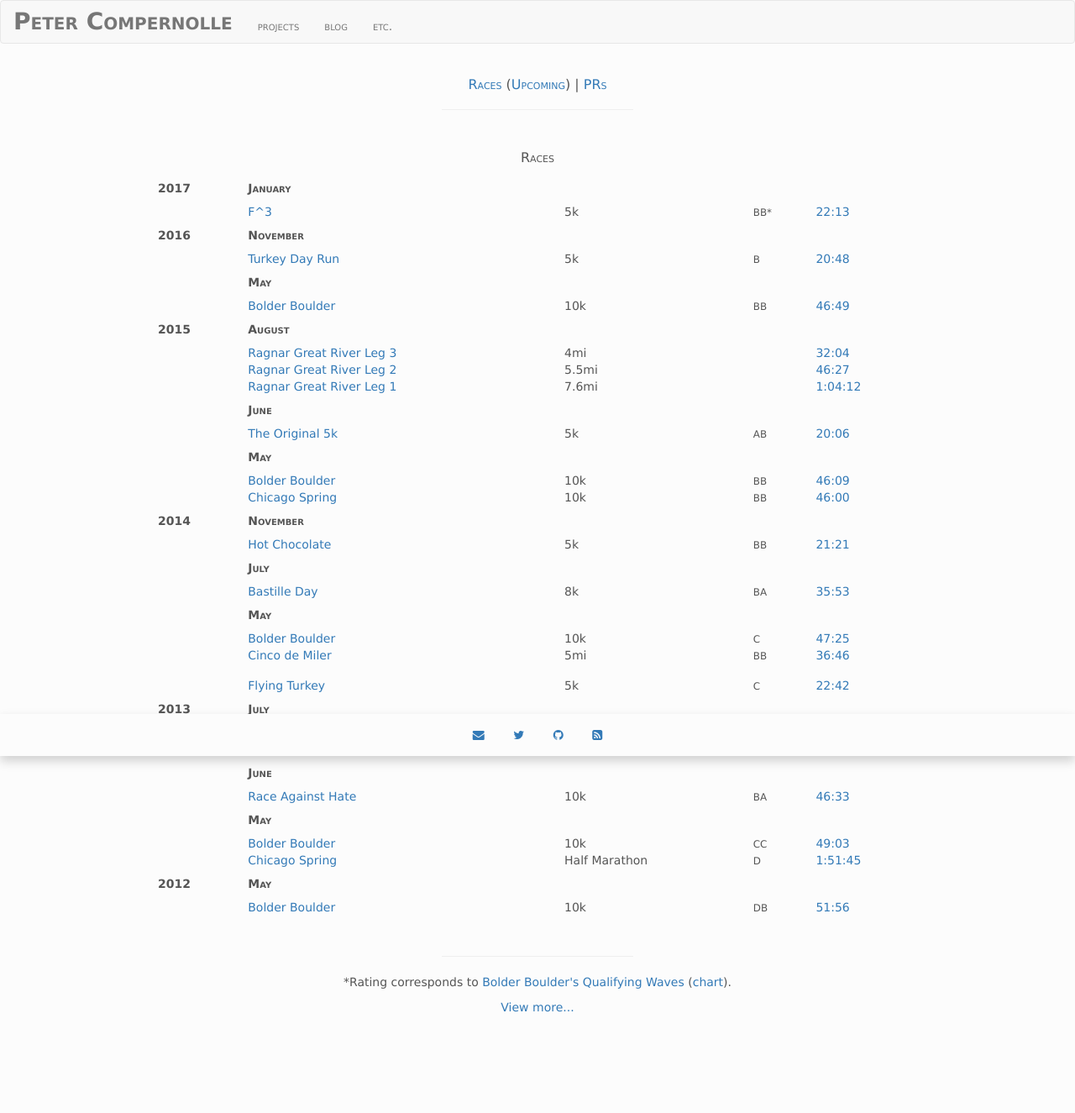
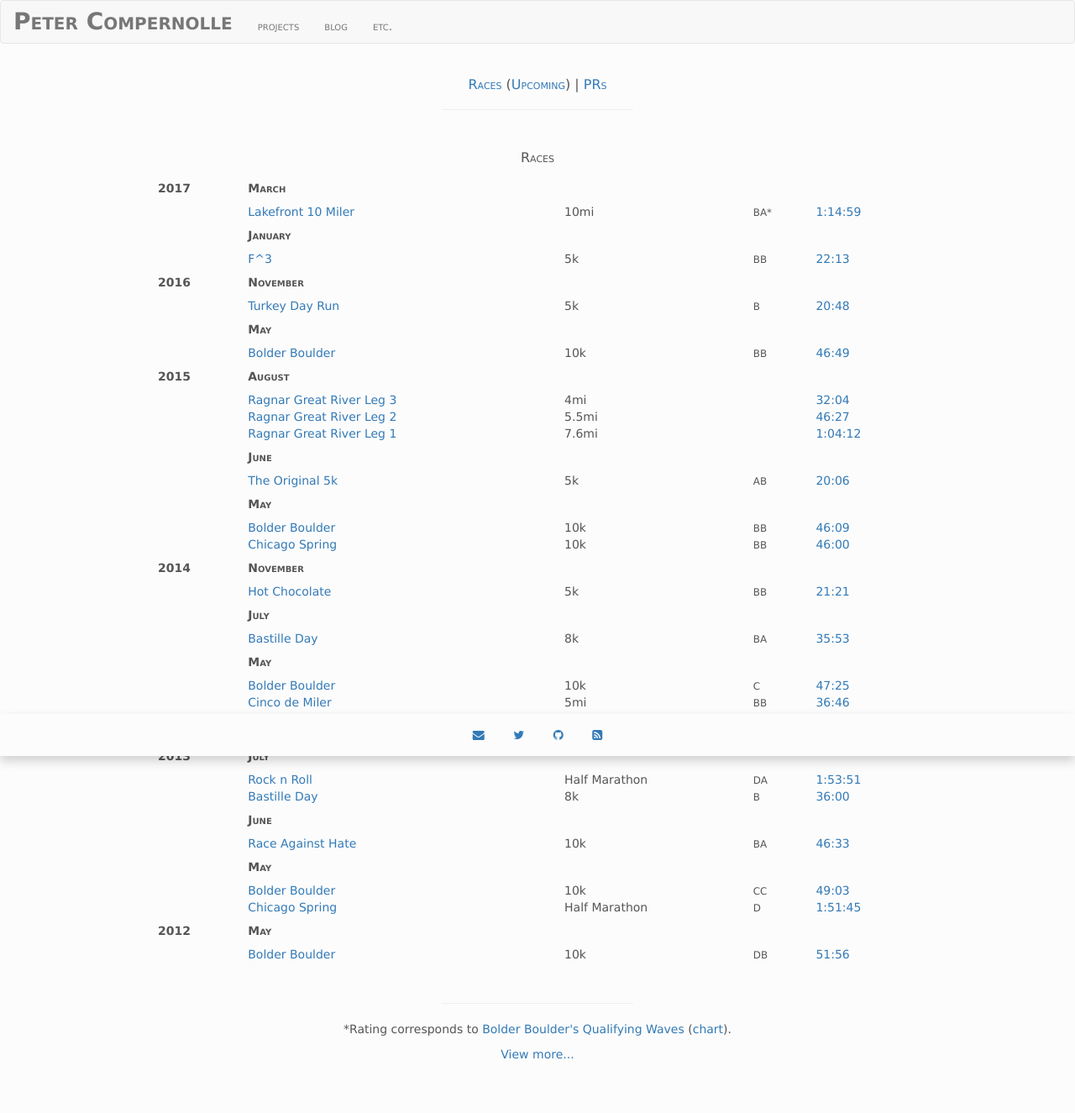
Before and after one commit to thelowlypeon/thelowlypeon.github.io, a Jekyll site: the page built from running/races.html, in a window 1280 px wide. Shown: the whole page at 84% size. Built offline with Jekyll 4.4.1, drawn with Linux system fonts in a browser that asks for light colours; before the commit the page ends 1269 px from its top, so only the background shows below that.

Commit message:
updates lakefront 10miler results

```diff
--- a/_data/races.yml
+++ b/_data/races.yml
@@ -138,12 +138,14 @@
   time: '22:13'
   results_url: https://results.chronotrack.com/event/results/event/event-27252#
   rating: BB
-
 - name: Lakefront 10 Miler
   url: http://www.cararuns.org/en/Race/Wintrust-Lakefront-10-Miler--5K/
   date: 2017-03-18
   distance: 10mi
-  upcoming: true
+  results_url: https://results.chronotrack.com/event/results/event/event-28654
+  time: '1:14:59'
+  rating: BA
+
 - name: Chicago Spring
   url: http://www.run131series.com/chicago/
   date: 2017-05-21
```
